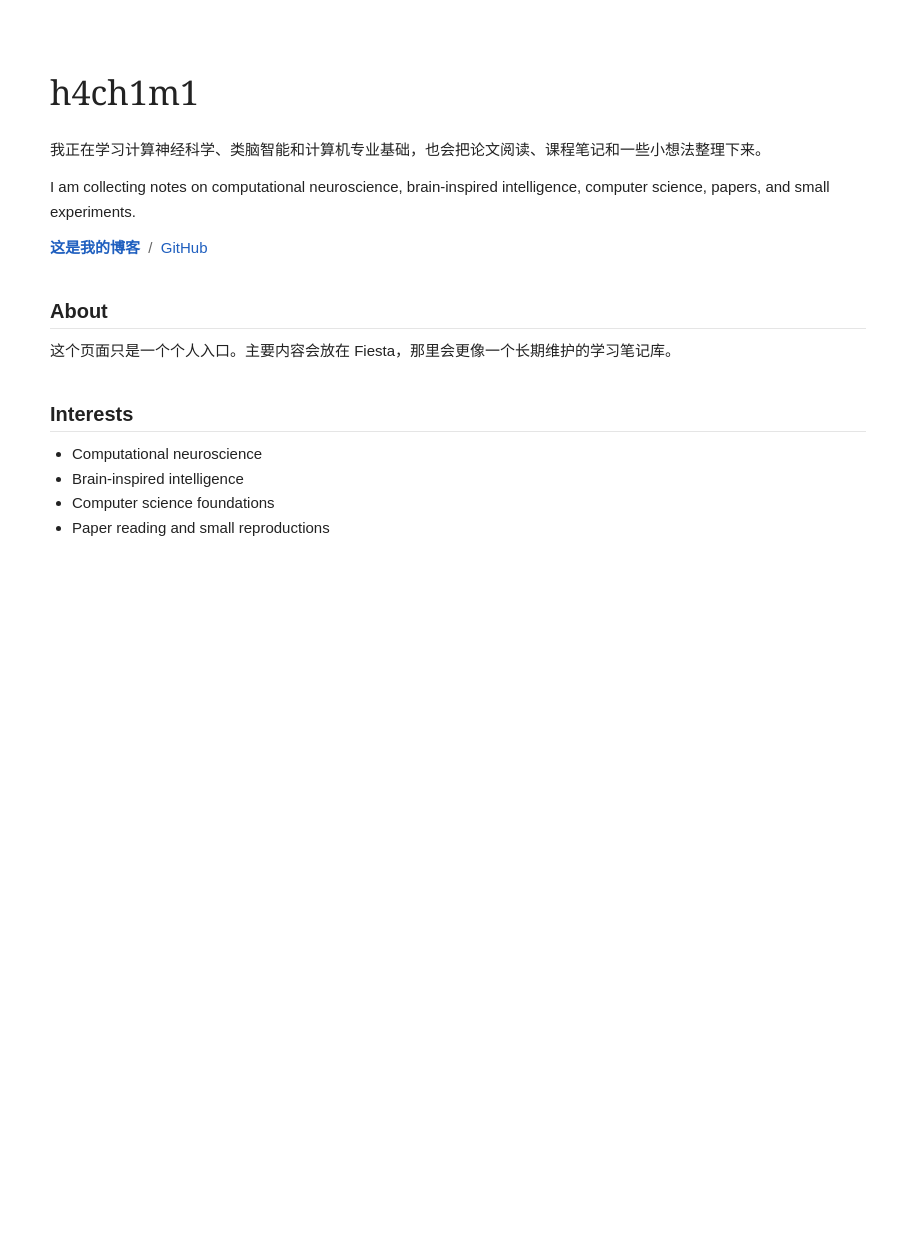
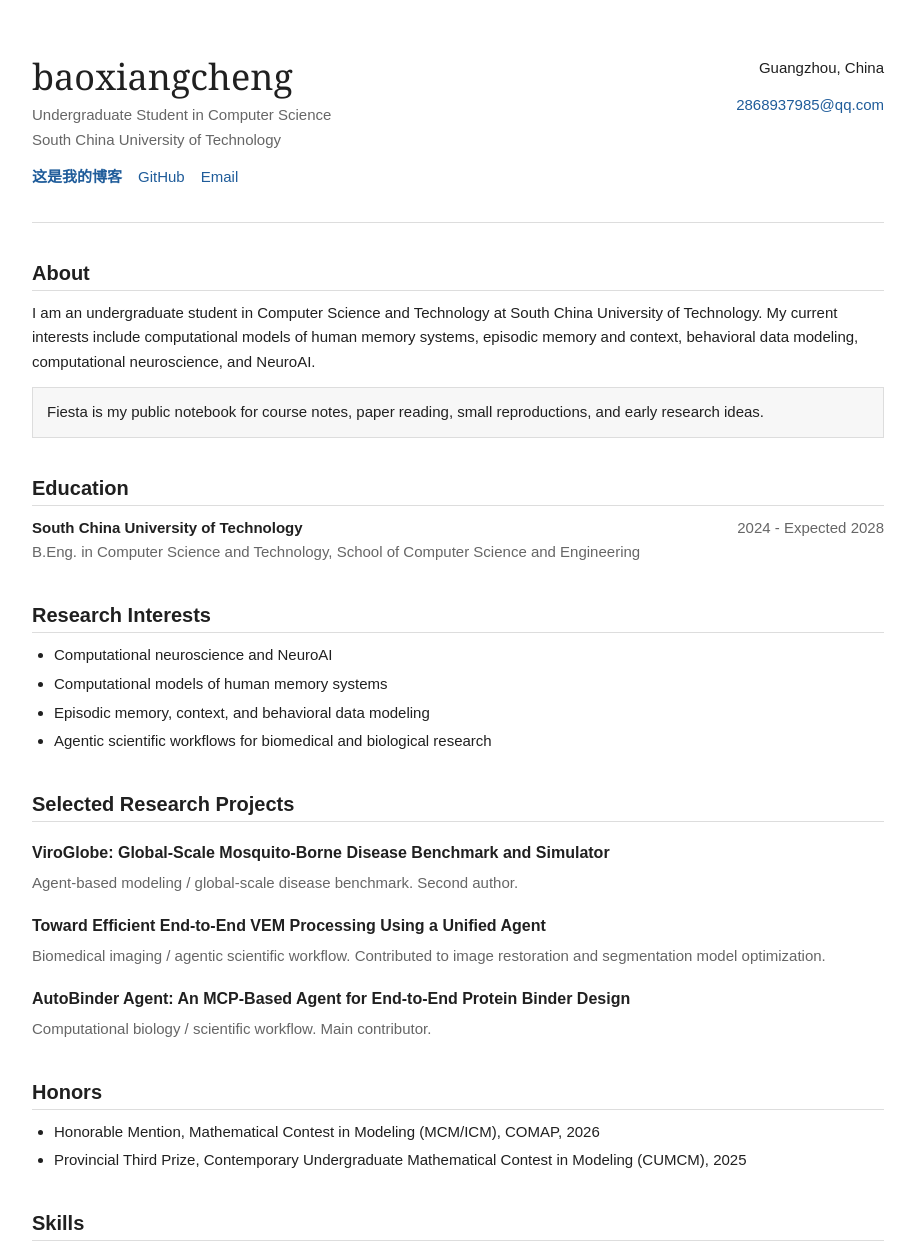
Before and after one commit to h4ch1m1/personal-page, a plain HTML site: page index.html in a window 1280 px wide. Shown: the top 1244 px of the page, without its empty margins (182-1098 px from the left). Before the commit the page ends 800 px from the top, so only its background shows below. Drawn offline with Linux system fonts and the light colour scheme.

Commit message:
Make personal page academic

```diff
--- a/index.html
+++ b/index.html
@@ -1,23 +1,24 @@
 <!doctype html>
-<html lang="zh-CN">
+<html lang="en">
   <head>
     <meta charset="utf-8" />
     <meta name="viewport" content="width=device-width, initial-scale=1" />
-    <meta name="description" content="h4ch1m1's personal page, linking to Fiesta, a bilingual notebook for computational neuroscience and brain-inspired intelligence." />
-    <meta name="author" content="h4ch1m1" />
+    <meta name="description" content="Academic homepage of baoxiangcheng, an undergraduate student in Computer Science at South China University of Technology interested in computational neuroscience, memory systems, behavioral modeling, and NeuroAI." />
+    <meta name="author" content="baoxiangcheng" />
     <meta name="theme-color" content="#ffffff" />
     <meta property="og:type" content="website" />
-    <meta property="og:title" content="h4ch1m1" />
-    <meta property="og:description" content="Personal page for h4ch1m1. Blog: Fiesta." />
+    <meta property="og:title" content="baoxiangcheng" />
+    <meta property="og:description" content="Academic homepage of baoxiangcheng. Research interests include computational neuroscience, memory systems, behavioral modeling, and NeuroAI." />
     <meta property="og:url" content="https://h4ch1m1.github.io/personal-page/" />
     <link rel="canonical" href="https://h4ch1m1.github.io/personal-page/" />
-    <title>h4ch1m1</title>
+    <title>baoxiangcheng</title>
     <style>
       :root {
-        --text: #222;
-        --muted: #666;
-        --line: #e5e5e5;
-        --link: #1f5fbf;
+        --text: #202020;
+        --muted: #666666;
+        --line: #dddddd;
+        --link: #1f5c9a;
+        --soft: #f7f7f7;
       }
 
       * {
@@ -26,7 +27,7 @@
 
       body {
         margin: 0;
-        background: #fff;
+        background: #ffffff;
         color: var(--text);
         font-family: Arial, Helvetica, sans-serif;
         font-size: 15px;
@@ -34,16 +35,26 @@
       }
 
       main {
-        max-width: 860px;
+        max-width: 900px;
         margin: 0 auto;
-        padding: 64px 22px 80px;
+        padding: 56px 24px 80px;
+      }
+
+      header {
+        display: grid;
+        grid-template-columns: minmax(0, 1fr) auto;
+        gap: 24px;
+        align-items: start;
+        border-bottom: 1px solid var(--line);
+        padding-bottom: 20px;
       }
 
       h1 {
-        margin: 0 0 18px;
+        margin: 0 0 6px;
         font-family: Georgia, "Times New Roman", serif;
-        font-size: 34px;
+        font-size: 36px;
         font-weight: 500;
+        line-height: 1.15;
       }
 
       h2 {
@@ -51,6 +62,11 @@
         border-bottom: 1px solid var(--line);
         font-size: 20px;
         font-weight: 600;
+      }
+
+      h3 {
+        margin: 18px 0 4px;
+        font-size: 16px;
       }
 
       p {
@@ -66,54 +82,147 @@
         text-decoration: underline;
       }
 
+      ul {
+        margin: 8px 0 0;
+        padding-left: 22px;
+      }
+
+      li {
+        margin-bottom: 4px;
+      }
+
+      .subtitle,
+      .meta,
+      .date {
+        color: var(--muted);
+      }
+
+      .contact {
+        text-align: right;
+        white-space: nowrap;
+      }
+
       .links {
+        display: flex;
+        flex-wrap: wrap;
+        gap: 10px 16px;
         margin-top: 12px;
-        color: var(--muted);
       }
 
       .blog-link {
         font-weight: 700;
       }
 
-      ul {
-        margin: 8px 0 0;
-        padding-left: 22px;
+      .item {
+        margin-bottom: 16px;
       }
 
-      @media (max-width: 640px) {
+      .item-head {
+        display: flex;
+        justify-content: space-between;
+        gap: 18px;
+      }
+
+      .item-title {
+        font-weight: 700;
+      }
+
+      .note {
+        background: var(--soft);
+        border: 1px solid var(--line);
+        padding: 12px 14px;
+      }
+
+      @media (max-width: 700px) {
         main {
-          padding-top: 38px;
+          padding-top: 36px;
+        }
+
+        header,
+        .item-head {
+          display: block;
+        }
+
+        .contact {
+          margin-top: 14px;
+          text-align: left;
+          white-space: normal;
         }
       }
     </style>
   </head>
   <body>
     <main>
-      <h1>h4ch1m1</h1>
-      <p>
-        我正在学习计算神经科学、类脑智能和计算机专业基础，也会把论文阅读、课程笔记和一些小想法整理下来。
-      </p>
-      <p>
-        I am collecting notes on computational neuroscience, brain-inspired intelligence, computer science, papers, and small experiments.
-      </p>
-      <p class="links">
-        <a class="blog-link" href="https://h4ch1m1.github.io/Fiesta/">这是我的博客</a>
-        &nbsp;/&nbsp;
-        <a href="https://github.com/h4ch1m1">GitHub</a>
-      </p>
+      <header>
+        <div>
+          <h1>baoxiangcheng</h1>
+          <p class="subtitle">
+            Undergraduate Student in Computer Science<br />
+            South China University of Technology
+          </p>
+          <p class="links">
+            <a class="blog-link" href="https://h4ch1m1.github.io/Fiesta/">这是我的博客</a>
+            <a href="https://github.com/h4ch1m1">GitHub</a>
+            <a href="mailto:2868937985@qq.com">Email</a>
+          </p>
+        </div>
+        <div class="contact">
+          <p>Guangzhou, China</p>
+          <p><a href="mailto:2868937985@qq.com">2868937985@qq.com</a></p>
+        </div>
+      </header>
 
       <h2>About</h2>
       <p>
-        这个页面只是一个个人入口。主要内容会放在 Fiesta，那里会更像一个长期维护的学习笔记库。
+        I am an undergraduate student in Computer Science and Technology at South China University of Technology.
+        My current interests include computational models of human memory systems, episodic memory and context,
+        behavioral data modeling, computational neuroscience, and NeuroAI.
+      </p>
+      <p class="note">
+        Fiesta is my public notebook for course notes, paper reading, small reproductions, and early research ideas.
       </p>
 
-      <h2>Interests</h2>
+      <h2>Education</h2>
+      <div class="item">
+        <div class="item-head">
+          <span class="item-title">South China University of Technology</span>
+          <span class="date">2024 - Expected 2028</span>
+        </div>
+        <p class="meta">B.Eng. in Computer Science and Technology, School of Computer Science and Engineering</p>
+      </div>
+
+      <h2>Research Interests</h2>
       <ul>
-        <li>Computational neuroscience</li>
-        <li>Brain-inspired intelligence</li>
-        <li>Computer science foundations</li>
-        <li>Paper reading and small reproductions</li>
+        <li>Computational neuroscience and NeuroAI</li>
+        <li>Computational models of human memory systems</li>
+        <li>Episodic memory, context, and behavioral data modeling</li>
+        <li>Agentic scientific workflows for biomedical and biological research</li>
       </ul>
+
+      <h2>Selected Research Projects</h2>
+      <div class="item">
+        <h3>ViroGlobe: Global-Scale Mosquito-Borne Disease Benchmark and Simulator</h3>
+        <p class="meta">Agent-based modeling / global-scale disease benchmark. Second author.</p>
+      </div>
+      <div class="item">
+        <h3>Toward Efficient End-to-End VEM Processing Using a Unified Agent</h3>
+        <p class="meta">Biomedical imaging / agentic scientific workflow. Contributed to image restoration and segmentation model optimization.</p>
+      </div>
+      <div class="item">
+        <h3>AutoBinder Agent: An MCP-Based Agent for End-to-End Protein Binder Design</h3>
+        <p class="meta">Computational biology / scientific workflow. Main contributor.</p>
+      </div>
+
+      <h2>Honors</h2>
+      <ul>
+        <li>Honorable Mention, Mathematical Contest in Modeling (MCM/ICM), COMAP, 2026</li>
+        <li>Provincial Third Prize, Contemporary Undergraduate Mathematical Contest in Modeling (CUMCM), 2025</li>
+      </ul>
+
+      <h2>Skills</h2>
+      <p>
+        Python, PyTorch, scikit-learn, NumPy, Pandas, Matplotlib, OpenCV, Linux, Docker, Git, LaTeX.
+      </p>
     </main>
   </body>
 </html>
```
